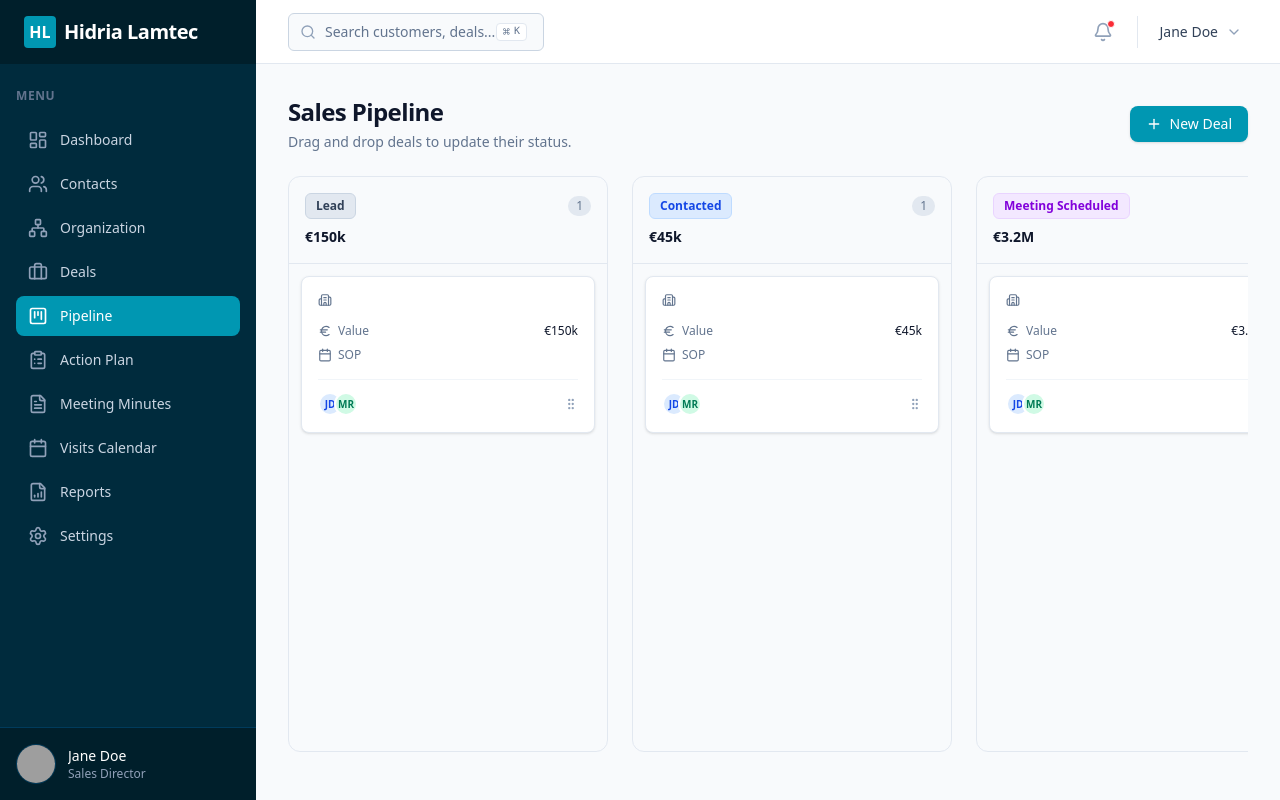
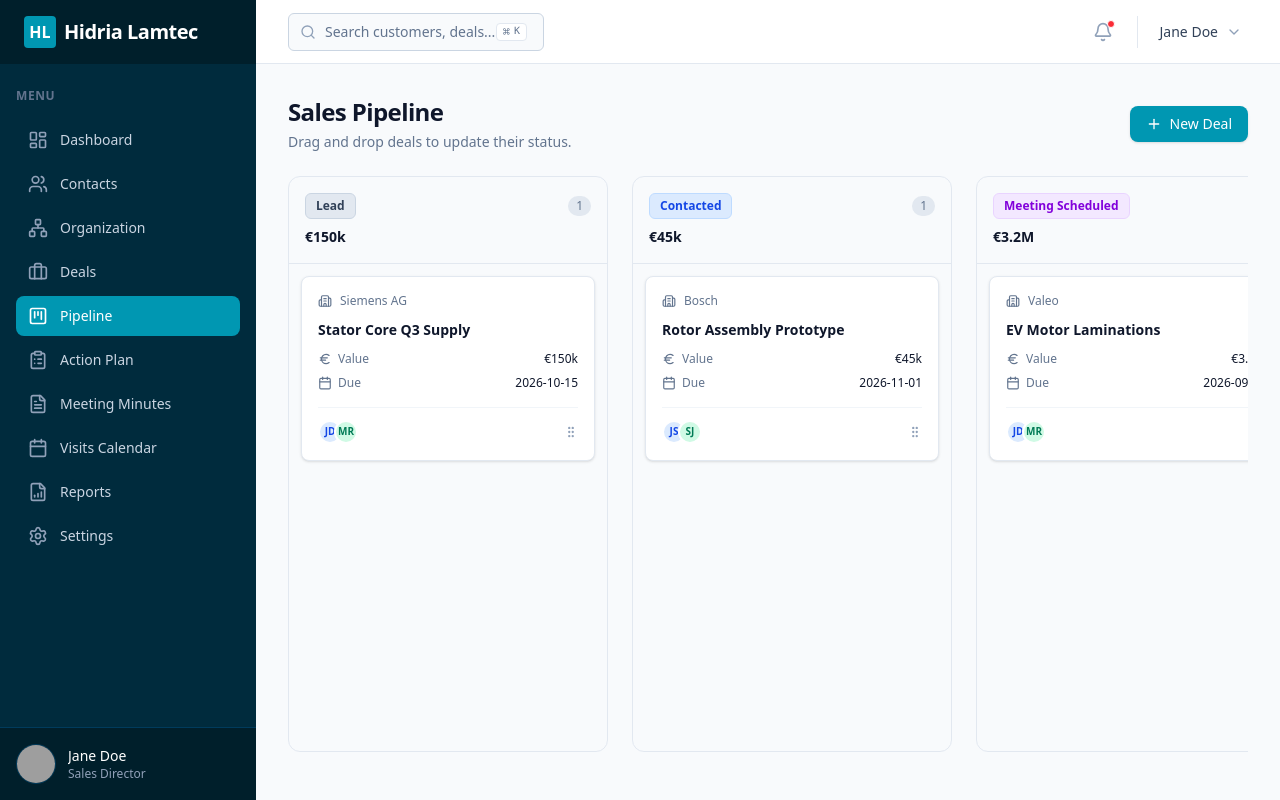
Before and after one commit to mihaoblak90-web/Lamtec-CRM, a React (Vite) app: page / in a window 1280 px wide. Both pictures are taken after a click on the button "Pipeline". Built offline with nearby package versions, Linux system fonts and the light colour scheme; grey boxes are pictures that could not be loaded.

Commit message:
Update Pipeline.tsx

```diff
--- a/src/components/Pipeline.tsx
+++ b/src/components/Pipeline.tsx
@@ -2,7 +2,6 @@ import React, { useState } from 'react';
 import {
   MoreHorizontal,
   Plus,
-  Clock,
   Euro,
   Building2,
   Calendar as CalendarIcon,
@@ -19,21 +18,22 @@ const STAGES = [
   { id: 'won', name: 'Closed Won', color: 'bg-emerald-100 text-emerald-700 border-emerald-200' }
 ];
 
-// Extend mock data with stages for the pipeline
+// BUG FIX: Use a stable unique id string per deal for drag-and-drop,
+// and map using correct Deal fields (title, company) — not the
+// non-existent 'project' / 'customer' fields that caused runtime errors.
 const initialPipelineDeals = initialDealsData.map((deal, index) => ({
   ...deal,
-  stage: STAGES[index % STAGES.length].id, // Distribute deals across stages for demo
-  id: `deal-${index}`
+  pipelineStage: STAGES[index % STAGES.length].id,
+  pipelineId: `pipeline-deal-${deal.id}`,
 }));
 
 export function Pipeline() {
   const [deals, setDeals] = useState(initialPipelineDeals);
   const [draggedDeal, setDraggedDeal] = useState<string | null>(null);
 
-  const handleDragStart = (e: React.DragEvent, dealId: string) => {
-    setDraggedDeal(dealId);
+  const handleDragStart = (e: React.DragEvent, pipelineId: string) => {
+    setDraggedDeal(pipelineId);
     e.dataTransfer.effectAllowed = 'move';
-    // Make it look nice while dragging
     const target = e.target as HTMLElement;
     target.style.opacity = '0.5';
   };
@@ -52,10 +52,11 @@ export function Pipeline() {
   const handleDrop = (e: React.DragEvent, stageId: string) => {
     e.preventDefault();
     if (!draggedDeal) return;
-
-    setDeals(prev => prev.map(deal =>
-      deal.id === draggedDeal ? { ...deal, stage: stageId } : deal
-    ));
+    setDeals(prev =>
+      prev.map(deal =>
+        deal.pipelineId === draggedDeal ? { ...deal, pipelineStage: stageId } : deal
+      )
+    );
     setDraggedDeal(null);
   };
 
@@ -84,7 +85,7 @@ export function Pipeline() {
       <div className="flex-1 overflow-x-auto pb-4">
         <div className="flex gap-6 h-full min-w-max">
           {STAGES.map(stage => {
-            const stageDeals = deals.filter(d => d.stage === stage.id);
+            const stageDeals = deals.filter(d => d.pipelineStage === stage.id);
             const stageTotal = stageDeals.reduce((sum, d) => sum + d.totalProjectValue, 0);
 
             return (
@@ -97,7 +98,7 @@ export function Pipeline() {
                 {/* Column Header */}
                 <div className="p-4 border-b border-slate-200 shrink-0">
                   <div className="flex items-center justify-between mb-2">
-                    <div className={cn("px-2.5 py-1 rounded-md text-xs font-semibold border", stage.color)}>
+                    <div className={cn('px-2.5 py-1 rounded-md text-xs font-semibold border', stage.color)}>
                       {stage.name}
                     </div>
                     <span className="text-xs font-medium text-slate-500 bg-slate-200 px-2 py-0.5 rounded-full">
@@ -113,16 +114,17 @@ export function Pipeline() {
                 <div className="p-3 flex-1 overflow-y-auto space-y-3">
                   {stageDeals.map(deal => (
                     <div
-                      key={deal.id}
+                      key={deal.pipelineId}
                       draggable
-                      onDragStart={(e) => handleDragStart(e, deal.id)}
+                      onDragStart={(e) => handleDragStart(e, deal.pipelineId)}
                       onDragEnd={handleDragEnd}
                       className="bg-white p-4 rounded-lg border border-slate-200 shadow-sm cursor-grab active:cursor-grabbing hover:border-[#0097b2]/50 hover:shadow-md transition-all group"
                     >
                       <div className="flex items-start justify-between mb-2">
+                        {/* BUG FIX: was deal.customer — correct field is deal.company */}
                         <div className="flex items-center gap-2 text-xs font-medium text-slate-500 mb-1">
                           <Building2 className="w-3.5 h-3.5" />
-                          {deal.customer}
+                          {deal.company}
                         </div>
                         <button
                           onClick={(e) => { e.stopPropagation(); alert('More options'); }}
@@ -132,8 +134,9 @@ export function Pipeline() {
                         </button>
                       </div>
 
+                      {/* BUG FIX: was deal.project — correct field is deal.title */}
                       <h3 className="text-sm font-semibold text-slate-900 mb-3 leading-tight">
-                        {deal.project}
+                        {deal.title}
                       </h3>
 
                       <div className="space-y-2">
@@ -145,19 +148,19 @@ export function Pipeline() {
                         </div>
                         <div className="flex items-center justify-between text-xs">
                           <span className="text-slate-500 flex items-center gap-1.5">
-                            <CalendarIcon className="w-3.5 h-3.5" /> SOP
+                            <CalendarIcon className="w-3.5 h-3.5" /> Due
                           </span>
-                          <span className="font-medium text-slate-900">{deal.sop}</span>
+                          <span className="font-medium text-slate-900">{deal.offerDueDate || '—'}</span>
                         </div>
                       </div>
 
                       <div className="mt-4 pt-3 border-t border-slate-100 flex items-center justify-between">
                         <div className="flex -space-x-2">
                           <div className="w-6 h-6 rounded-full bg-blue-100 border-2 border-white flex items-center justify-center text-[10px] font-bold text-blue-700">
-                            JD
+                            {deal.responsibleSales?.split(' ').map(n => n[0]).join('') || 'JD'}
                           </div>
                           <div className="w-6 h-6 rounded-full bg-emerald-100 border-2 border-white flex items-center justify-center text-[10px] font-bold text-emerald-700">
-                            MR
+                            {deal.responsibleRnD?.split(' ').map(n => n[0]).join('') || 'MR'}
                           </div>
                         </div>
                         <div className="flex items-center gap-1 text-xs font-medium text-slate-400">
```
